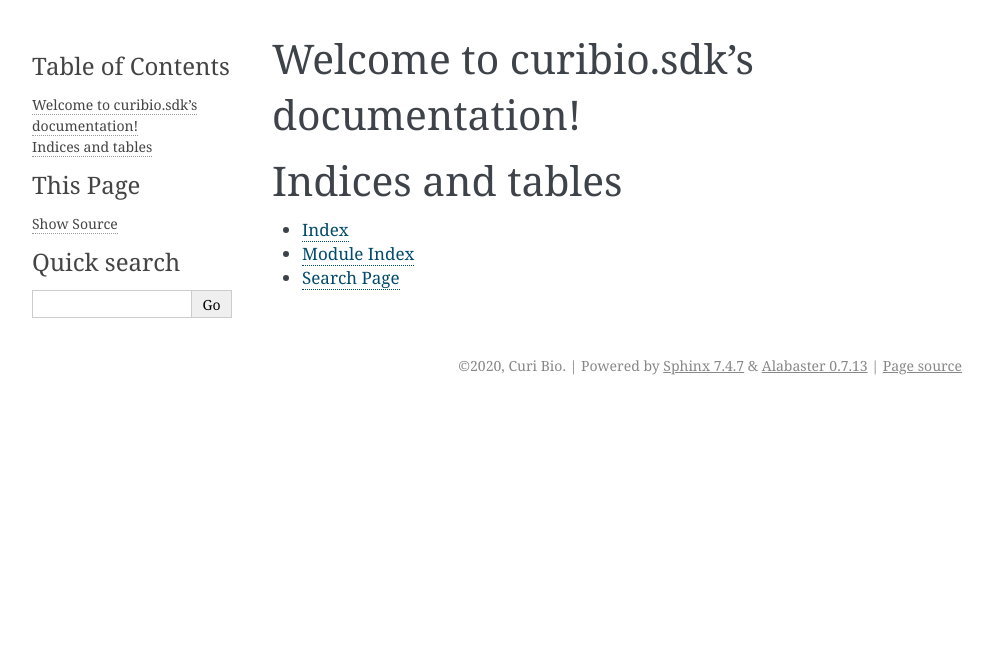
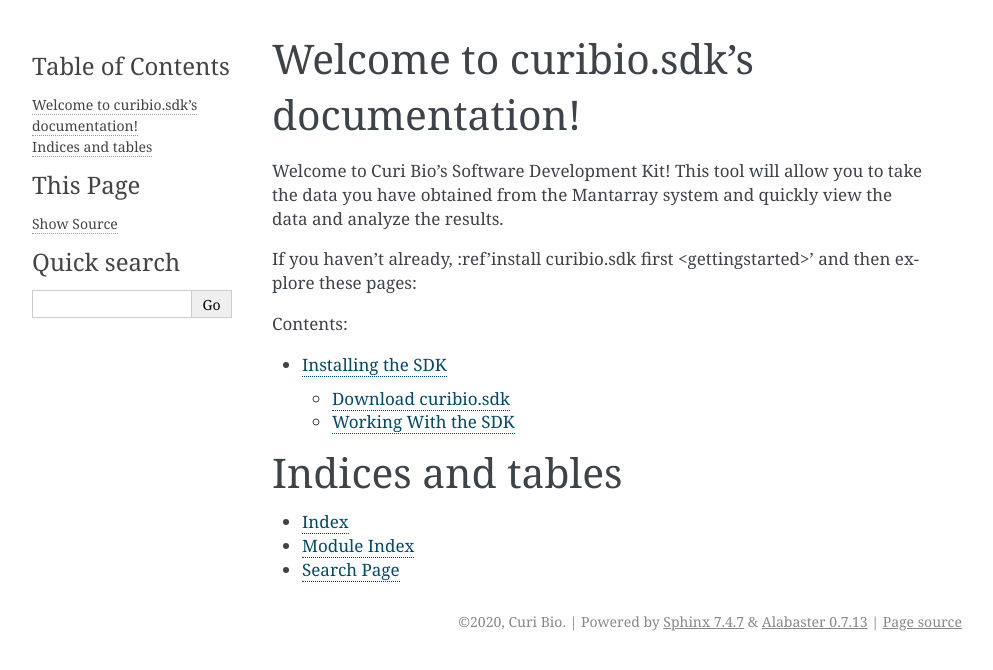
Before and after one commit to CuriBio/curibio.sdk, a Sphinx documentation site: the page built from docs/source/index.rst, in a window 1280 px wide. Shown: the top 670 px of the page, without its empty margins (148-1141 px from the left). Built offline with Sphinx 7.4.7, drawn with Linux system fonts in a browser that asks for light colours.

Commit message:
Added to Sphinx documentation and Allowed for link in PyPi

```diff
--- /dev/null
+++ b/docs/source/gettingstarted.rst
@@ -0,0 +1,17 @@
+.. _gettingstarted:
+
+Installing the SDK
+==================
+
+This section will demonstrate how to install the SDK and get started with it.
+
+Download curibio.sdk
+---------------------
+
+ * If you have already installed PIP and Python on your device, then run the command "pip install curibio.sdk"
+ * If you haven't installed Python proceed to the following URL: https://www.python.org/downloads/
+ * If you haven't installed PIP run in your command line (WINDOWS): "python get-pip.py"
+ * If you haven't installed PIP run in your terminal (MAC): "sudo easy_install pip"
+
+Working With the SDK
+---------------------
--- a/docs/source/index.rst
+++ b/docs/source/index.rst
@@ -6,11 +6,19 @@
 Welcome to curibio.sdk's documentation!
 =================================================
 
+
+Welcome to Curi Bio's Software Development Kit! This tool will allow you to take
+the data you have obtained from the Mantarray system and quickly view the data
+and analyze the results.
+
+If you haven't already, :ref'install curibio.sdk first <gettingstarted>' and then explore these pages:
+
+
 .. toctree::
    :maxdepth: 2
    :caption: Contents:
 
-
+   gettingstarted
 
 Indices and tables
 ==================
--- a/setup.py
+++ b/setup.py
@@ -10,6 +10,7 @@
     version="0.2",
     description="CREATE A DESCRIPTION",
     url="https://github.com/CuriBio/curibio.sdk",
+    project_urls={"Documentation": "https://curibiosdk.readthedocs.io/en/latest/",},
     author="Curi Bio",
     author_email="eli@nanosurfacebio.com",
     license="MIT",
```
